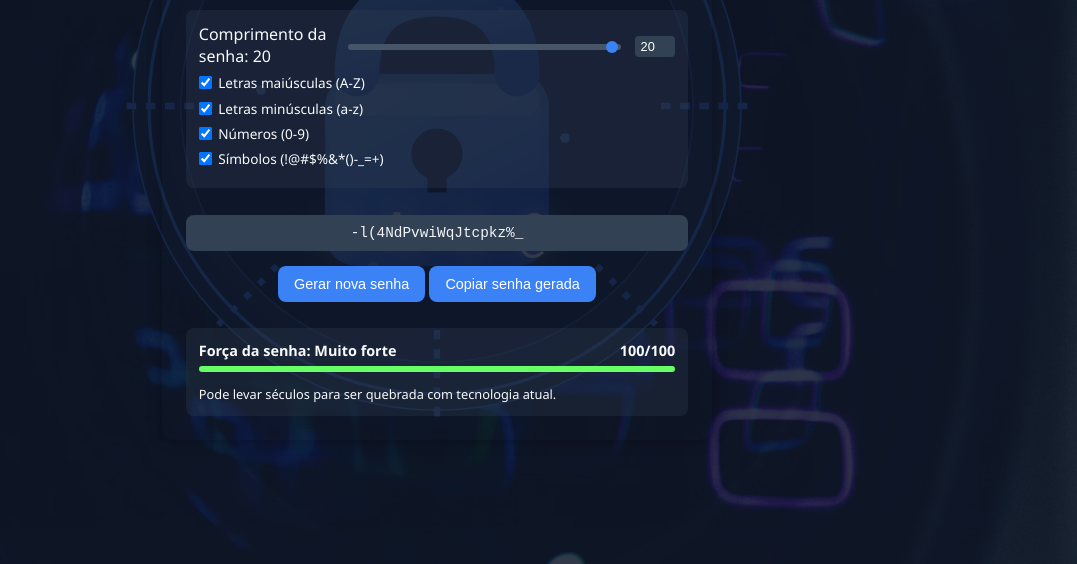
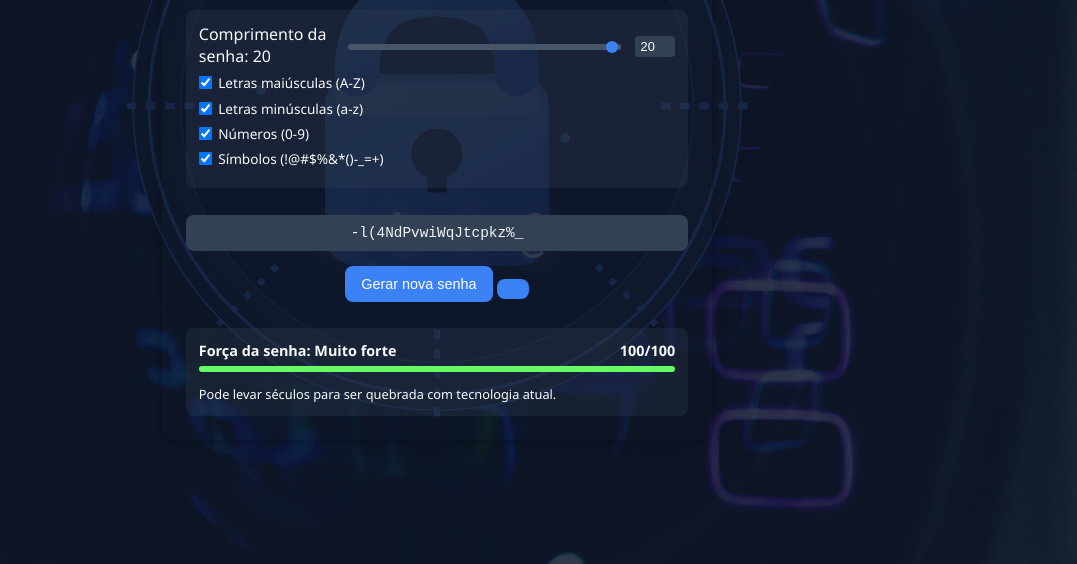
Before and after one commit to oseasfr/gerador-de-senhas, a plain HTML site: page index.html in a window 1280 px wide. Shown: the part 236-800 px from the top of the page, without its empty margins (203-1280 px from the left). Drawn offline with Linux system fonts and the light colour scheme.

Commit message:
Update index.html

```diff
--- a/index.html
+++ b/index.html
@@ -527,7 +527,7 @@
         </div>
 
         <button onclick="gerarSenha()">Gerar nova senha</button>
-        <button onclick="copiarSenha('password')" title="Copiar senha">Copiar senha gerada</button>
+        <button onclick="copiarSenha('password')" title="Copiar senha"></button>
 
         <div class="strength-meter">
           <div class="strength-title">
```
